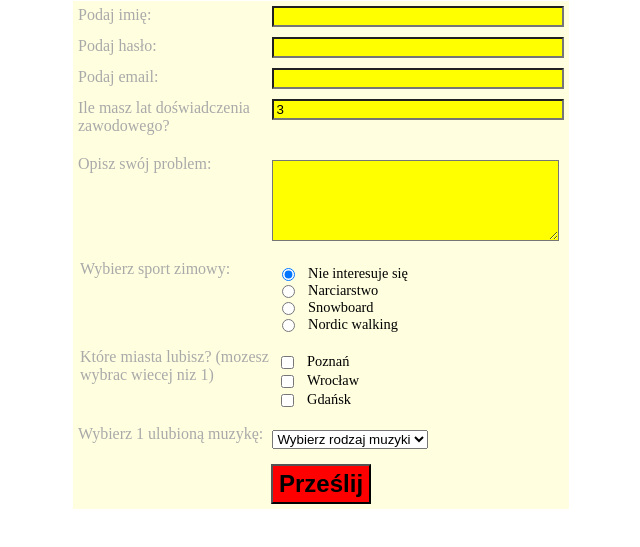
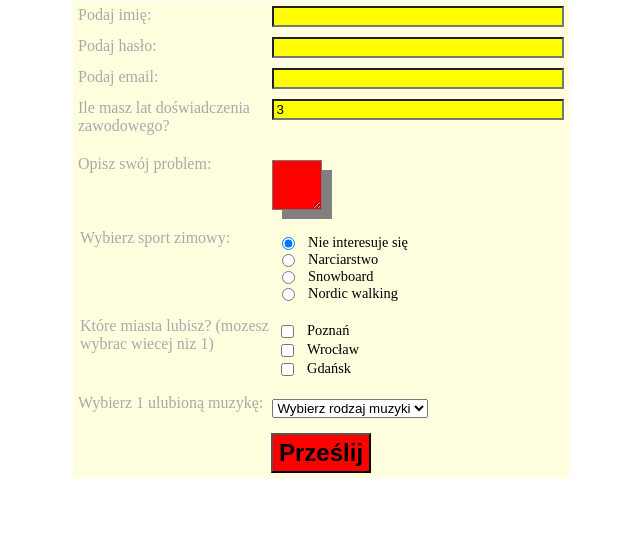
Before and after one commit to frontendpodyplomowe/git2cdv, a plain HTML site: page index.html in a window 1280 px wide. Shown: the part 117-664 px from the top of the page, without its empty margins (319-959 px from the left). Drawn offline with Linux system fonts and the light colour scheme.

Commit message:
zmiana pola OPISZ SWOJ PROBLEM

```diff
--- a/style.css
+++ b/style.css
@@ -100,3 +100,16 @@ form input, textarea{
     color: white;
     border-radius: 5px;
 }
+
+#field4{
+    width: 50px;
+    height: 50px;
+    background-color: red;
+    box-shadow: 10px 10px grey;
+}
+
+#field4:hover{
+    width: 200px;
+    height: 200px;
+    background-color: green;
+}
```
